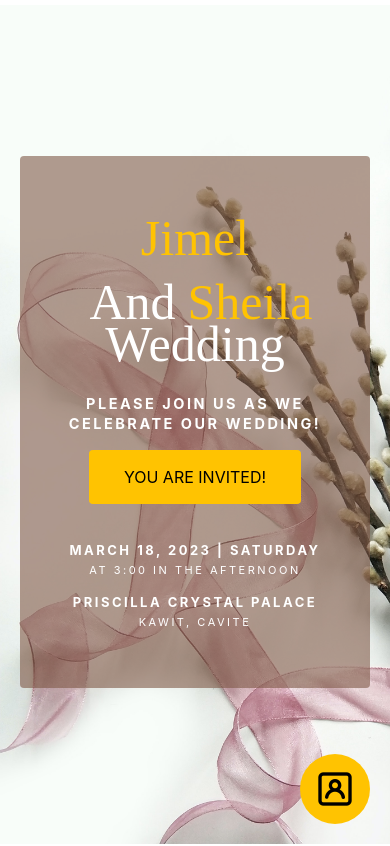
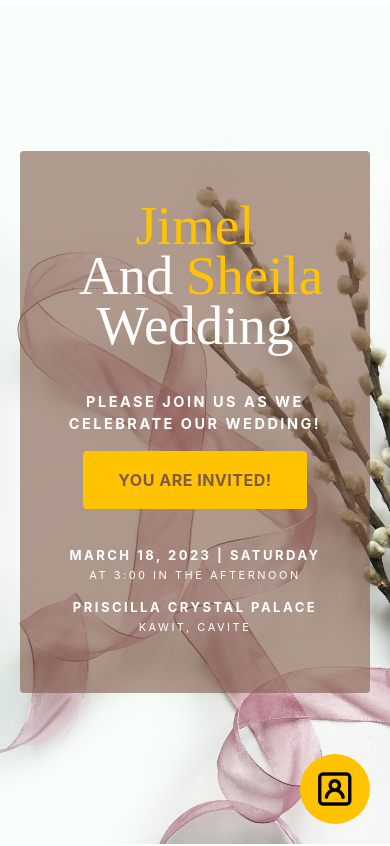
Before and after one commit to Keemchard/Wedding-Invitation, a React (Create React App) app: page / in a window 390 px wide. Shown: the top 846 px of the page. Built offline with nearby package versions, Linux system fonts and the light colour scheme; no server answers; a web font is replaced by a local one.

Commit message:
update footer

```diff
--- a/src/App.css
+++ b/src/App.css
@@ -163,11 +163,10 @@ td {
   .sec-5-form {
     padding: 0;
   }
-  .wed-text {
-    line-height: 20px;
-  }
+
   .wed-1 {
-    font-size: 50px;
+    font-size: 55px;
+    line-height: 50px;
   }
   .wed-2 {
     font-size: 40px;
--- a/src/components/Button.tsx
+++ b/src/components/Button.tsx
@@ -20,7 +20,7 @@ const Button: FC<ButtonType> = ({
         width: width,
         height: height,
       }}
-      className="bg-wd_mikado_yellow text-black relative py-[17px] px-[35px] rounded hover:scale-[1.1] transition-[0.25s]"
+      className="font-bold bg-wd_mikado_yellow text-black relative py-[17px] px-[35px] rounded hover:scale-[1.1] transition-[0.25s] tracking-[0.5px]"
       onClick={btnFunction}
     >
       <i className={`${icon} icon-class`}></i>
--- a/src/components/Footer.tsx
+++ b/src/components/Footer.tsx
@@ -2,9 +2,12 @@ import React from "react";
 
 const Footer = () => {
   return (
-    <div className="bg-wd_coffee text-white py-7 mt-32 flex justify-center items-center">
-      <p className="footer-txt">
-        God has made everything beautiful in its time. ~ Ecclesiastes 3:11
+    <div className="bg-wd_coffee text-white py-16 mt-32 flex justify-center items-center">
+      <p className="footer-txt text-center">
+        God has made everything beautiful in its time.{" "}
+        <span className="font-bold text-wd_mikado_yellow">
+          ~ Ecclesiastes 3:11
+        </span>
       </p>
     </div>
   );
--- a/src/pages/main-page/sections/Section1.tsx
+++ b/src/pages/main-page/sections/Section1.tsx
@@ -37,7 +37,7 @@ const Section1: FC<Prop> = ({ handleClick }) => {
             label="YOU ARE INVITED!"
             btnFunction={handleClick}
             // bgColor="#6B3E2E"
-            // txtColor="white"
+            txtColor="#7F5946"
           />
           <div className="tracking-[2.5px] leading-3 mt-10 mb-4">
             <p className="text-[13px] font-bold mb-2">
```
